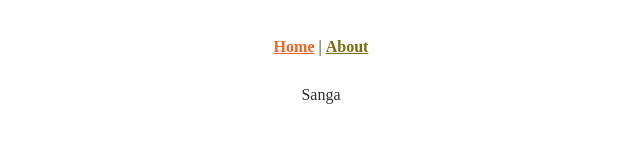
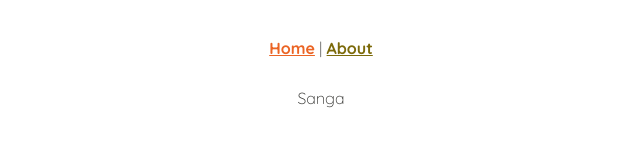
Before and after one commit to rrd108/sangavue, a Vue app: page / in a window 1280 px wide. Shown: the top 160 px of the page, without its empty margins (319-959 px from the left). Built offline with nearby package versions, Linux system fonts and the light colour scheme.

Commit message:
quicksand font added

```diff
--- a/public/index.html
+++ b/public/index.html
@@ -5,6 +5,8 @@
     <meta http-equiv="X-UA-Compatible" content="IE=edge">
     <meta name="viewport" content="width=device-width,initial-scale=1.0">
     <link rel="icon" href="<%= BASE_URL %>favicon.ico">
+    <link rel="preconnect" href="https://fonts.gstatic.com">
+    <link href="https://fonts.googleapis.com/css2?family=Quicksand:wght@300;700&display=swap" rel="stylesheet">
     <title><%= htmlWebpackPlugin.options.title %></title>
   </head>
   <body>
--- a/src/App.vue
+++ b/src/App.vue
@@ -11,6 +11,7 @@
 <style>
 /* 15848f-e5d580-2d2d2a-7c6a0a-eb6424 */
 #app {
+  font-family: 'Quicksand', sans-serif;
   text-align: center;
   color: #2d2d2a;
 }
```
